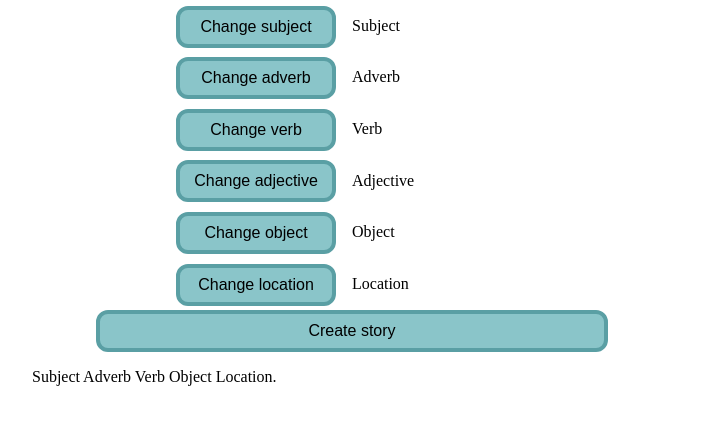
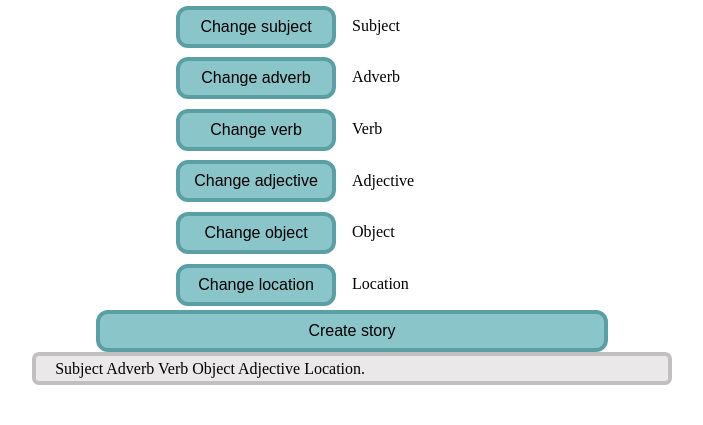
Before and after one commit to Mitchellmwf/Client-Side-JavaScript-COMP1073, a plain HTML site: page Assignment1/index.html in a window 1280 px wide. Both pictures are taken after a click on the button "Create story". Shown: the part 79-504 px from the top of the page, without its empty margins (288-991 px from the left). Drawn offline with Linux system fonts and the light colour scheme.

Commit message:
Mark 1 finished

```diff
--- a/Assignment1/script.js
+++ b/Assignment1/script.js
@@ -1,3 +1,4 @@
+// Buttons
 const subBtn = document.getElementById('subject');
 const advBtn = document.getElementById('adverb');
 const verbBtn = document.getElementById('verb');
@@ -5,9 +6,11 @@ const adjBtn = document.getElementById('adjective');
 const objBtn = document.getElementById('object');
 const locBtn = document.getElementById('location');
 
+// Story stuff
 const storyBtn = document.getElementById('storyButton');
 const storyText = document.getElementById('storyText');
 
+// Text fields
 const subText = document.getElementById('subjectText');
 const advText = document.getElementById('adverbText');
 const verbText = document.getElementById('verbText');
@@ -15,18 +18,21 @@ const adjText = document.getElementById('adjectiveText');
 const objText = document.getElementById('objectText');
 const locText = document.getElementById('locationText');
 
+// Word Lists
 const subList = ['The fox', 'Ryan Reynolds', 'Bugs Bunny', 'My friend', 'The teacher'];
 const advList = ['quickly', 'lazily', 'somberly', 'hesitantly', 'angrily'];
-const verbList = ['jumped', 'ran to', 'emailed', 'sat by', 'slept on'];
+const verbList = ['jumped over', 'ran to', 'emailed', 'sat by', 'slept on'];
 const adjList = ['red', 'big', 'small', 'lazy', 'boring'];
 const objList = ['the ball', 'the tree', 'the receptionist', 'the house', 'the book'];
 const locList = ['on the roof', 'in the park', 'in the backyard', 'at school', 'in the kitchen'];
 
+// Function to cycle to the next item in the list and update the text
 function cycleNext(element, list) {
     const num = (list.indexOf(element.textContent) + 1) % list.length;
     element.textContent = list[num];
 }
 
+// Event listeners
 subBtn.addEventListener('click', () => cycleNext(subText, subList));
 advBtn.addEventListener('click', () => cycleNext(advText, advList));
 verbBtn.addEventListener('click', () => cycleNext(verbText, verbList));
@@ -34,9 +40,13 @@ adjBtn.addEventListener('click', () => cycleNext(adjText, adjList));
 objBtn.addEventListener('click', () => cycleNext(objText, objList));
 locBtn.addEventListener('click', () => cycleNext(locText, locList));
 
+// Event listener for the story button to create the story
 storyBtn.addEventListener('click', () => {
-    let splicedObj = objText.textContent.split().splice(objText.textContent.indexOf(' '), 1, ` ${adjText.textContent} `).join();
-    console.log(splicedObj)
+    // Combine adjective and object
+    const text = objText.textContent.split(' ');
+    text.splice(1, 0, adjText.textContent);
+    const splicedObj = text.join(' ');
+    // Set text
     storyText.textContent = `${subText.textContent} ${advText.textContent} ${verbText.textContent} ${splicedObj} ${locText.textContent}.`;
 }
 )
--- a/Assignment1/style.css
+++ b/Assignment1/style.css
@@ -7,14 +7,15 @@ body{
     margin: auto;
     justify-content: center;
 }
-#story{
+#storyText{
     display: block;
     background-color: #eae8e8;
     border: solid .3em #25252534;
+    justify-self: start;
     box-sizing: content-box;
     border-radius: 7px;
     margin: auto;
-    padding: 0.2em 0.7em;
+    padding: 0.2em 1.2em;
 }
 .sectionText{
     text-align: left;
```
